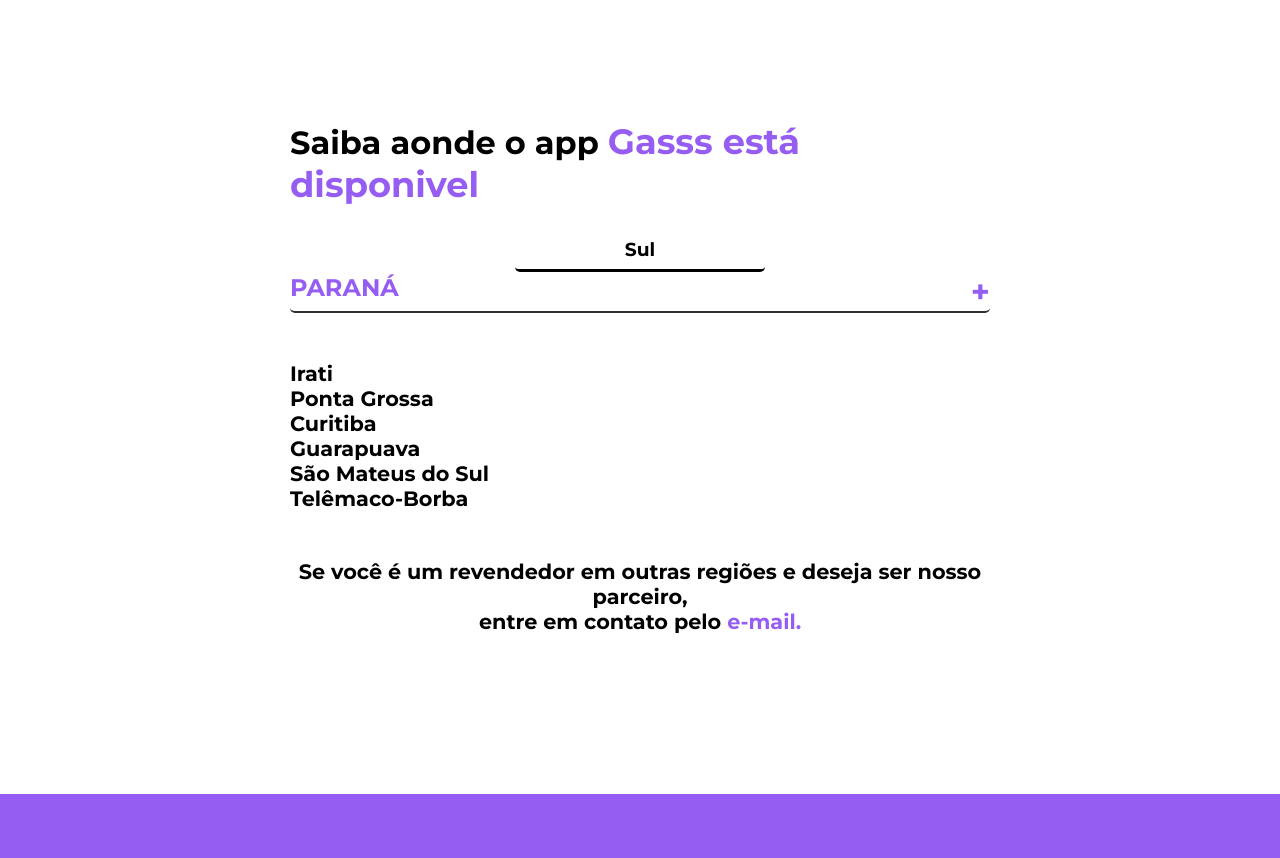
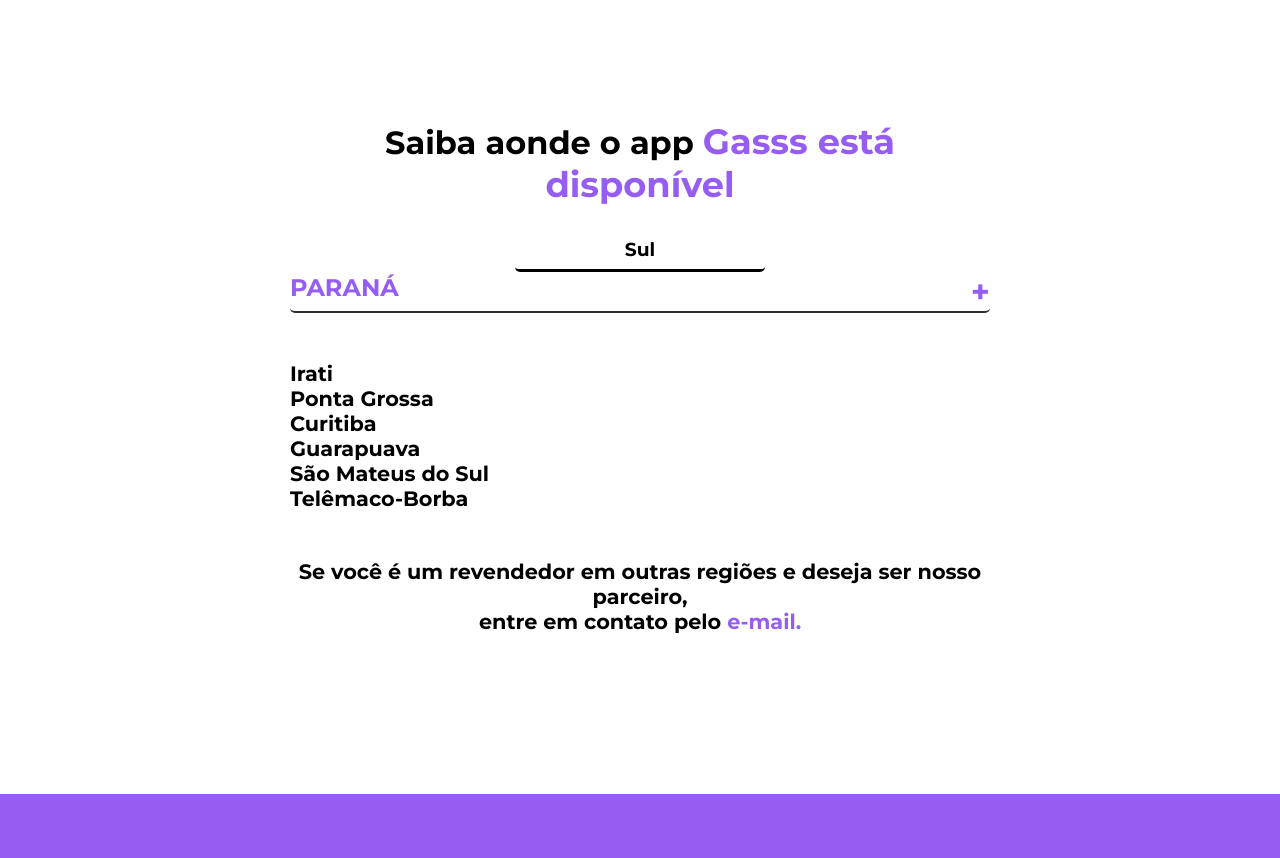
Before and after one commit to Rennangmacarini/ProjetoG-s, a Next.js app: page / in a window 1280 px wide. Shown: the part 3100-3958 px from the top of the page. Built offline with nearby package versions, Linux system fonts and the light colour scheme.

Commit message:
atualizando

```diff
--- a/src/Components/Header/index.js
+++ b/src/Components/Header/index.js
@@ -117,8 +117,6 @@
                     </SwiperSlide>
             </Swiper>
 
-
-
             <div className={styles.information}>
                 <h2><span>Compre</span> pelo nosso app</h2>
                 <p>No aplicativo você encontra as melhores ofertas.<span> É rápido, fácil e seguro.</span> </p>
--- a/src/Components/Main/index.js
+++ b/src/Components/Main/index.js
@@ -18,8 +18,6 @@
             <div className={styles.global}>
                 <h1><span>Vantagens</span> de pedir seu gás pelo app</h1>
             </div>
-
-
 
             <div className={styles.carousel}>
                 <Swiper
--- a/src/Components/Section/index.js
+++ b/src/Components/Section/index.js
@@ -4,7 +4,7 @@
     return (
         <>
             <div className={styles.content}>
-                <h1>Saiba aonde o app <span>Gasss está disponivel</span></h1>
+                <h1>Saiba aonde o app <span>Gasss está disponível</span></h1>
 
                 <div className={styles.h3}>
                     <h3>Sul</h3>
--- a/src/Components/Section/styles.module.css
+++ b/src/Components/Section/styles.module.css
@@ -1,6 +1,10 @@
 .content {
     margin: auto;
     width: 700px;
+}
+
+.content h1 {
+    text-align: center;
 }
 
 .content h1 span {
```
